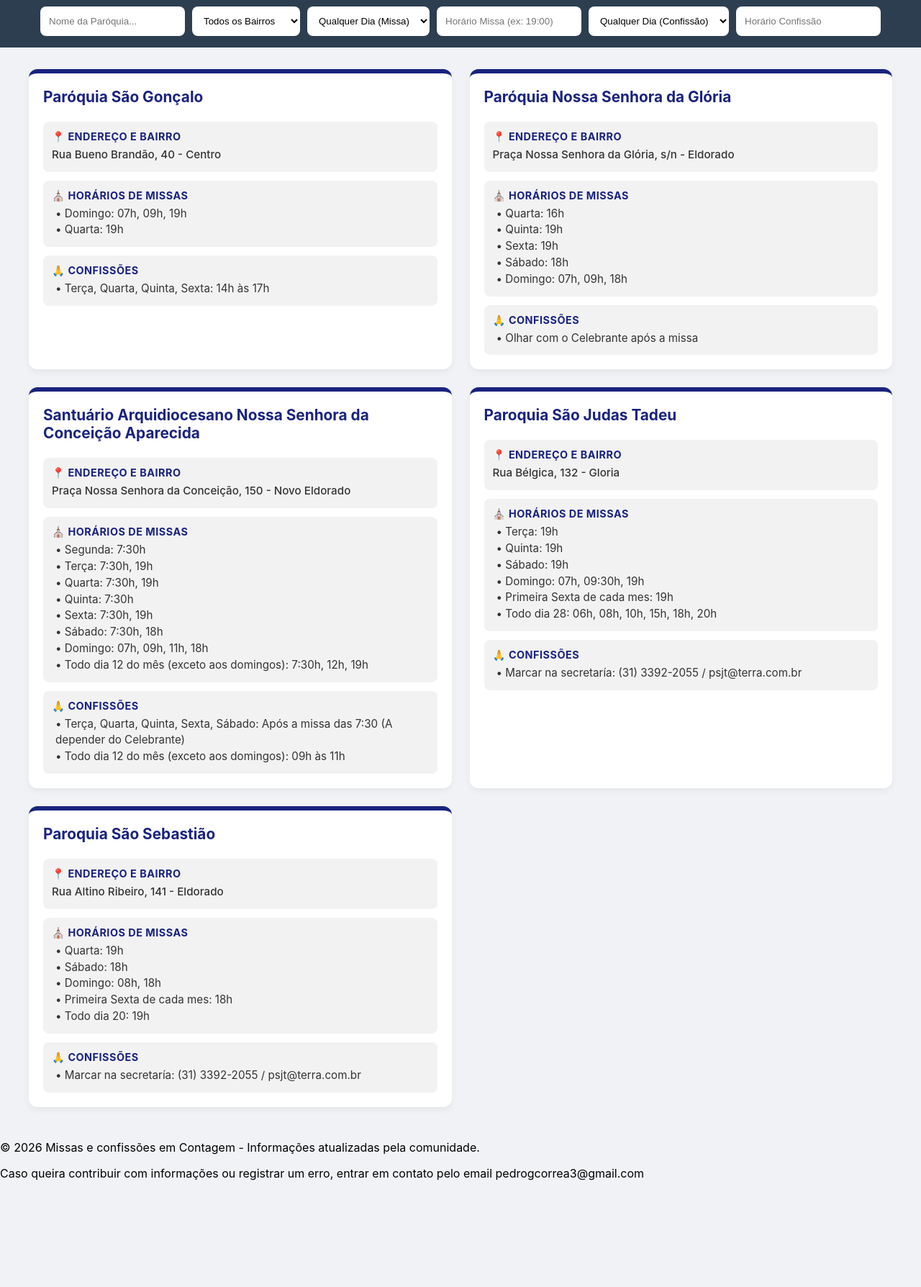
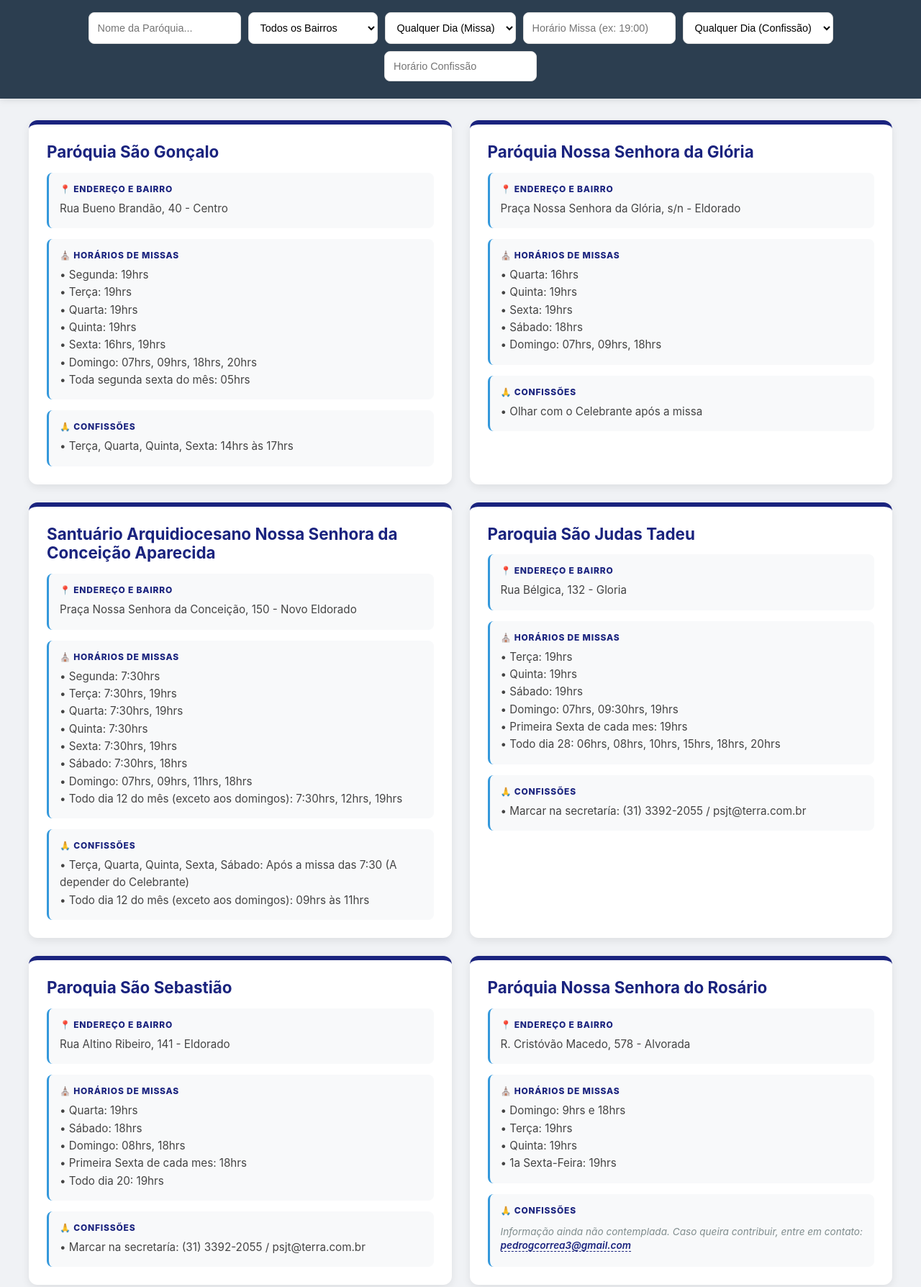
Before and after one commit to PedroGCorrea/Missas-e-Confissoes-em-Contagem, a plain HTML site: page index.html in a window 1280 px wide. Shown: the part 165-1953 px from the top of the page at 72% size. Before the commit the page ends 1821 px from the top, so only its background shows below. Drawn offline with Linux system fonts and the light colour scheme.

Commit message:
JSON update and upgrade js

```diff
--- a/database.json
+++ b/database.json
@@ -4,11 +4,16 @@
         "bairro": "Centro",
         "endereco": "Rua Bueno Brandão, 40",
         "missas": [
-            "Domingo: 07h, 09h, 19h",
-            "Quarta: 19h"
+            "Segunda: 19hrs",
+            "Terça: 19hrs",
+            "Quarta: 19hrs",
+            "Quinta: 19hrs",
+            "Sexta: 16hrs, 19hrs",
+            "Domingo: 07hrs, 09hrs, 18hrs, 20hrs",
+            "Toda segunda sexta do mês: 05hrs"
         ],
         "confissoes": [
-            "Terça, Quarta, Quinta, Sexta: 14h às 17h"
+            "Terça, Quarta, Quinta, Sexta: 14hrs às 17hrs"
         ]
     },
     {
@@ -16,11 +21,11 @@
         "bairro": "Eldorado",
         "endereco": "Praça Nossa Senhora da Glória, s/n",
         "missas": [
-            "Quarta: 16h",
-            "Quinta: 19h",
-            "Sexta: 19h",
-            "Sábado: 18h",
-            "Domingo: 07h, 09h, 18h"
+            "Quarta: 16hrs",
+            "Quinta: 19hrs",
+            "Sexta: 19hrs",
+            "Sábado: 18hrs",
+            "Domingo: 07hrs, 09hrs, 18hrs"
         ],
         "confissoes": [
             "Olhar com o Celebrante após a missa"
@@ -31,18 +36,18 @@
         "bairro": "Novo Eldorado",
         "endereco": "Praça Nossa Senhora da Conceição, 150",
         "missas": [
-            "Segunda: 7:30h",
-            "Terça: 7:30h, 19h",
-            "Quarta: 7:30h, 19h",
-            "Quinta: 7:30h",
-            "Sexta: 7:30h, 19h",
-            "Sábado: 7:30h, 18h",
-            "Domingo: 07h, 09h, 11h, 18h",
-            "Todo dia 12 do mês (exceto aos domingos): 7:30h, 12h, 19h"
+            "Segunda: 7:30hrs",
+            "Terça: 7:30hrs, 19hrs",
+            "Quarta: 7:30hrs, 19hrs",
+            "Quinta: 7:30hrs",
+            "Sexta: 7:30hrs, 19hrs",
+            "Sábado: 7:30hrs, 18hrs",
+            "Domingo: 07hrs, 09hrs, 11hrs, 18hrs",
+            "Todo dia 12 do mês (exceto aos domingos): 7:30hrs, 12hrs, 19hrs"
         ],
         "confissoes": [
             "Terça, Quarta, Quinta, Sexta, Sábado: Após a missa das 7:30 (A depender do Celebrante)",
-            "Todo dia 12 do mês (exceto aos domingos): 09h às 11h"
+            "Todo dia 12 do mês (exceto aos domingos): 09hrs às 11hrs"
         ]
     },
     {
@@ -50,12 +55,12 @@
         "bairro": "Gloria",
         "endereco": "Rua Bélgica, 132",
         "missas": [
-            "Terça: 19h",
-            "Quinta: 19h",
-            "Sábado: 19h",
-            "Domingo: 07h, 09:30h, 19h",
-            "Primeira Sexta de cada mes: 19h",
-            "Todo dia 28: 06h, 08h, 10h, 15h, 18h, 20h"
+            "Terça: 19hrs",
+            "Quinta: 19hrs",
+            "Sábado: 19hrs",
+            "Domingo: 07hrs, 09:30hrs, 19hrs",
+            "Primeira Sexta de cada mes: 19hrs",
+            "Todo dia 28: 06hrs, 08hrs, 10hrs, 15hrs, 18hrs, 20hrs"
         ],
         "confissoes": [
             "Marcar na secretaría: (31) 3392-2055 / psjt@terra.com.br"
@@ -66,14 +71,126 @@
         "bairro": "Eldorado",
         "endereco": "Rua Altino Ribeiro, 141",
         "missas": [
-            "Quarta: 19h",
-            "Sábado: 18h",
-            "Domingo: 08h, 18h",
-            "Primeira Sexta de cada mes: 18h",
-            "Todo dia 20: 19h"
+            "Quarta: 19hrs",
+            "Sábado: 18hrs",
+            "Domingo: 08hrs, 18hrs",
+            "Primeira Sexta de cada mes: 18hrs",
+            "Todo dia 20: 19hrs"
         ],
         "confissoes": [
             "Marcar na secretaría: (31) 3392-2055 / psjt@terra.com.br"
         ]
+    },
+    {
+        "nome": "Paróquia Nossa Senhora do Rosário",
+        "bairro": "Alvorada",
+        "endereco": "R. Cristóvão Macedo, 578",
+        "missas": [
+            "Domingo: 9hrs e 18hrs",
+            "Terça: 19hrs",
+            "Quinta: 19hrs",
+            "1a Sexta-Feira: 19hrs"
+        ],
+        "confissoes": []
+    },
+    {
+        "nome": "Paróquia Nossa Senhora das Dores",
+        "bairro": "Santa Helena",
+        "endereco": "R. Antônio de Pádua Pinto, 355",
+        "missas": [
+            "Domingo: 07hrs e 19:30hrs",
+            "Sexta: 19:30hrs"
+        ],
+        "confissoes": []
+    },
+    {
+        "nome": "Paróquia Jesus Operário",
+        "bairro": "Petrolândia",
+        "endereco": "R. Refinária Duque de Caxias, 161",
+        "missas": [
+            "2º, 4º e 5º domingos: 07hrs",
+            "Domingo: 9hrs",
+            "1º e 3º domingos: 19:30hrs",
+            "Quinta-Feira: 19:30hrs"
+        ],
+        "confissoes": []
+    },
+    {
+        "nome": "Paróquia Santa Edwiges e São Norberto",
+        "bairro": "Bela Vista",
+        "endereco": "R. Des. Luciano Souza Lima, 260",
+        "missas": [
+            "Domingo: 07hrs, 9hrs e 19hrs",
+            "Quinta: 07hrs e 19hrs",
+            "Terça: 19hrs"
+        ],
+        "confissoes": []
+    },
+    {
+        "nome": "Paróquia São Domingos",
+        "bairro": "Nova Contagem",
+        "endereco": "R. Vl | 37, 275",
+        "missas": [
+            "Domingo: 08hrs e 18hrs",
+            "Quarta: 19:30hrs"
+        ],
+        "confissoes": []
+    },
+    {
+        "nome": "Paróquia Bom Jesus do Amparo",
+        "bairro": "Parque Sao Joao",
+        "endereco": "R. Gurupi, 229",
+        "missas": [
+            "Domingo: 08hrs, 10hrs e 19hrs",
+            "Quinta e Sexta: 19:30hrs"
+        ],
+        "confissoes": []
+    },
+    {
+        "nome": "Paróquia Nossa Senhora do Perpétuo Socorro",
+        "bairro": "Jardim Bandeirantes",
+        "endereco": "Av. Água Branca, 283",
+        "missas": [
+            "Domingo: 7hrs e 17:30hrs",
+            "Quarta: 19:30hrs",
+            "1a Sexta-Feira: 19:30hrs",
+            "Todo dia 27: 15hrs"
+        ],
+        "confissoes": []
+    },
+    {
+        "nome": "Paróquia Santa Cruz",
+        "bairro": "Santa Cruz",
+        "endereco": "Praça Paris, 130",
+        "missas": [
+            "Domingo: 08hrs, 10hrs e 19hrs",
+            "Sábado: 19hrs",
+            "1a Sexta-Feira: 19hrs",
+            "Quarta-Feira: 19hrs",
+            "Terça-Feira: 15hrs"
+        ],
+        "confissoes": []
+    },
+    {
+        "nome": "Paróquia Santa Maria, Rainha dos Apóstolos",
+        "bairro": "JK",
+        "endereco": "R. Delfim Moreira, 215",
+        "missas": [
+            "Domingo: 08hrs, 10hrs e 18hrs",
+            "Sábado: 18hrs",
+            "Terça, Quinta e Sexta: 19hrs"
+        ],
+        "confissoes": []
+    },
+    {
+        "nome": "Paróquia Cristo Rei",
+        "bairro": "Industrial Itau",
+        "endereco": "R. Oliveira, 192",
+        "missas": [
+            "Domingo: 07:30hrs, 10hrs e 19hrs",
+            "Sábado: 18:30hrs",
+            "Terça à Sexta: 19hrs"
+        ],
+        "confissoes": []
     }
 ]
--- a/logic.js
+++ b/logic.js
@@ -1,11 +1,12 @@
-let paroquias = []
-
+let paroquias = [];
 
 const container = document.getElementById('parishContainer');
 const selectBairro = document.getElementById('filterBairro');
-
 const btnToggle = document.getElementById('btnToggleFilters');
 const filterGroup = document.getElementById('filterGroup');
+
+// Template para informações ausentes
+const MSG_AUSENTE = `<span class="info-missing">Informação ainda não contemplada. Caso queira contribuir, entre em contato: <a href="mailto:pedrogcorrea3@gmail.com">pedrogcorrea3@gmail.com</a></span>`;
 
 
 async function carregarDados() {
@@ -14,9 +15,8 @@ async function carregarDados() {
         paroquias = await resposta.json();
         console.log("Dados carregados com sucesso:", paroquias);
 
-        // ORDEM IMPORTANTE:
-        popularBairros(); // Primeiro cria as opções de bairro
-        render();         // Depois mostra as paróquias na tela
+        popularBairros();
+        render();
     } catch (erro) {
         console.error("Erro ao carregar os dados:", erro);
     }
@@ -24,10 +24,10 @@ async function carregarDados() {
 
 function popularBairros() {
     const selectBairro = document.getElementById('filterBairro');
-    // Limpa o select antes de popular (caso já tenha algo)
     selectBairro.innerHTML = '<option value="">Todos os Bairros</option>';
 
-    const bairrosUnicos = [...new Set(paroquias.map(p => p.bairro))].sort();
+    // Filtra bairros que não estão vazios para não criar opção em branco no select
+    const bairrosUnicos = [...new Set(paroquias.map(p => p.bairro).filter(b => b !== ""))].sort();
 
     bairrosUnicos.forEach(bairro => {
         const option = document.createElement('option');
@@ -36,6 +36,7 @@ function popularBairros() {
         selectBairro.appendChild(option);
     });
 }
+
 function render() {
     const nomeVal = document.getElementById('filterNome').value.toLowerCase();
     const bairroVal = document.getElementById('filterBairro').value;
@@ -58,8 +59,22 @@ function render() {
     });
 
     filtradas.forEach(p => {
-        const missasFormatadas = p.missas.map(horario => `• ${horario}`).join('<br>');
-        const confissoesFormatadas = p.confissoes.map(horario => `• ${horario}`).join('<br>');
+        // Lógica para formatar listas ou exibir o template
+        const missasFormatadas = p.missas.length > 0
+            ? p.missas.map(horario => `• ${horario}`).join('<br>')
+            : MSG_AUSENTE;
+
+        const confissoesFormatadas = p.confissoes.length > 0
+            ? p.confissoes.map(horario => `• ${horario}`).join('<br>')
+            : MSG_AUSENTE;
+
+        // Lógica para endereço e bairro
+        let localizacao = "";
+        if (!p.endereco && !p.bairro) {
+            localizacao = MSG_AUSENTE;
+        } else {
+            localizacao = `${p.endereco ? p.endereco : ''}${p.endereco && p.bairro ? ' - ' : ''}${p.bairro}`;
+        }
 
         const div = document.createElement('div');
         div.className = 'card';
@@ -68,7 +83,7 @@ function render() {
 
         <div class="info-box">
             <span class="section-title">📍 Endereço e Bairro</span>
-            <p class="detalhe">${p.endereco ? p.endereco + ' - ' : ''}${p.bairro}</p>
+            <p class="detalhe">${localizacao}</p>
         </div>
 
         <div class="info-box">
@@ -91,8 +106,6 @@ document.querySelectorAll('.filter-group input, .filter-group select').forEach(e
 
 btnToggle.addEventListener('click', () => {
     filterGroup.classList.toggle('active');
-
-    // Opcional: Mudar o texto do botão quando aberto
     if (filterGroup.classList.contains('active')) {
         btnToggle.textContent = "🔼 Fechar Filtros";
     } else {
--- a/style.css
+++ b/style.css
@@ -1,177 +1,193 @@
+/* ==========================================================================
+   1. CONFIGURAÇÕES GERAIS
+   ========================================================================== */
 body {
     font-family: 'Inter', sans-serif;
     margin: 0;
     background-color: #f0f2f5;
+    color: #333;
 }
 
 header {
     background-color: #2c3e50;
     color: white;
-    padding: 1rem;
+    padding: 1.5rem 1rem;
     text-align: center;
     position: sticky;
-    /* Mantém o topo visível ao rolar */
     top: 0;
     z-index: 1000;
+    box-shadow: 0 2px 10px rgba(0, 0, 0, 0.1);
 }
 
+/* ==========================================================================
+   2. SISTEMA DE FILTROS
+   ========================================================================== */
 .filter-group {
     display: flex;
     gap: 10px;
     justify-content: center;
     flex-wrap: wrap;
     margin-top: 20px;
+    transition: all 0.3s ease;
 }
 
-.filter-group input {
+.filter-group input,
+.filter-group select {
     padding: 12px;
     border-radius: 8px;
-    border: none;
-    min-width: 200px;
+    border: 1px solid #ddd;
+    background: white;
+    font-size: 0.9rem;
+    min-width: 180px;
+    outline: none;
 }
 
+.filter-group input:focus,
+.filter-group select:focus {
+    border-color: #1a237e;
+    box-shadow: 0 0 0 2px rgba(26, 35, 126, 0.1);
+}
+
+.mobile-toggle {
+    background: #3498db;
+    color: white;
+    border: none;
+    padding: 12px 20px;
+    border-radius: 8px;
+    margin-bottom: 10px;
+    cursor: pointer;
+    width: 100%;
+    font-weight: bold;
+    font-size: 1rem;
+    display: none;
+    /* Escondido por padrão, aparece no mobile */
+}
+
+/* ==========================================================================
+   3. LAYOUT DA GRADE (GRID)
+   ========================================================================== */
 #parishContainer {
     display: grid;
     grid-template-columns: repeat(2, 1fr);
-    /* Listagem 2 em 2 */
     gap: 25px;
     padding: 30px;
     max-width: 1200px;
     margin: 0 auto;
 }
 
+/* ==========================================================================
+   4. CARD DA PARÓQUIA
+   ========================================================================== */
 .card {
     background: white;
-    padding: 20px;
+    padding: 25px;
     border-radius: 12px;
-    box-shadow: 0 4px 10px rgba(0, 0, 0, 0.05);
+    box-shadow: 0 4px 12px rgba(0, 0, 0, 0.08);
     border-top: 6px solid #1a237e;
     display: flex;
     flex-direction: column;
-    gap: 12px;
-    /* Espaço entre os blocos cinzas */
+    gap: 15px;
 }
 
-.bairro-tag {
-    color: #666;
-    font-size: 0.95rem;
-    margin-bottom: 20px;
+.card h2 {
+    color: #1a237e;
+    margin: 0;
+    font-size: 1.4rem;
+    line-height: 1.2;
 }
 
-.info-section {
-    margin-bottom: 15px;
+.info-box {
+    background-color: #f8f9fa;
+    padding: 15px;
+    border-radius: 8px;
+    border-left: 3px solid #3498db;
 }
 
 .section-title {
     display: block;
-    font-weight: bold;
+    font-weight: 800;
     color: #1a237e;
     font-size: 0.75rem;
     text-transform: uppercase;
-    letter-spacing: 0.5px;
-    margin-bottom: 5px;
+    letter-spacing: 0.8px;
+    margin-bottom: 8px;
 }
 
+.detalhe,
 .horarios-list {
+    margin: 0;
+    color: #444;
+    font-size: 0.95rem;
     line-height: 1.6;
-    /* Aumenta o espaço entre as linhas dos horários */
-    font-size: 1rem;
-    color: #444;
-    padding-left: 5px;
 }
 
+/* ==========================================================================
+   5. TEMPLATE DE INFORMAÇÃO AUSENTE
+   ========================================================================== */
+.info-missing {
+    display: block;
+    font-size: 0.85rem;
+    color: #7f8c8d;
+    font-style: italic;
+    line-height: 1.4;
+    padding: 5px 0;
+}
 
-@media (min-width: 769px) {
-    .filter-group {
-        display: flex;
-        flex-wrap: wrap;
-        gap: 10px;
-        justify-content: center;
-    }
+.info-missing a {
+    color: #1a237e;
+    text-decoration: none;
+    font-weight: 600;
+    border-bottom: 1px dashed #1a237e;
+}
 
-    .filter-group input,
-    .filter-group select {
-        width: auto;
-        min-width: 150px;
+.info-missing a:hover {
+    color: #34495e;
+    border-bottom-style: solid;
+}
+
+/* ==========================================================================
+   6. RESPONSIVIDADE
+   ========================================================================== */
+
+/* Tablet e Desktop Pequeno */
+@media (max-width: 1024px) {
+    #parishContainer {
+        gap: 20px;
+        padding: 20px;
     }
 }
 
-/* Ajuste no Container para Mobile */
+/* Mobile */
 @media (max-width: 768px) {
+    .mobile-toggle {
+        display: block;
+    }
+
     #parishContainer {
         grid-template-columns: 1fr;
-        /* 1 card por linha no celular */
         padding: 15px;
         gap: 15px;
     }
 
     header {
-        padding: 0.5rem;
-        /* Menor preenchimento */
+        padding: 1rem;
     }
 
-    /* Garante que o grupo de filtros não estoure a tela se for muito grande */
+    .filter-group {
+        display: none;
+        /* Esconde filtros no mobile por padrão */
+        flex-direction: column;
+    }
+
     .filter-group.active {
+        display: flex;
         max-height: 70vh;
         overflow-y: auto;
-        /* Permite rolar os filtros se necessário */
         padding-bottom: 20px;
     }
+
+    .filter-group input,
+    .filter-group select {
+        width: 100%;
+    }
 }
-
-/* Estilo do Endereço dentro do card */
-.detalhe {
-    font-weight: 500;
-    color: #2c3e50;
-}
-
-.filter-group select {
-    padding: 12px;
-    border-radius: 8px;
-    border: none;
-    background: white;
-    cursor: pointer;
-    min-width: 150px;
-}
-
-.card h2 {
-    color: #1a237e;
-    margin: 0 0 10px 0;
-    font-size: 1.3rem;
-}
-
-.info-box {
-    background-color: #f2f2f2;
-    /* Cinza claro */
-    padding: 12px;
-    border-radius: 8px;
-}
-
-.info-box span {
-    display: block;
-    font-weight: bold;
-    font-size: 0.9rem;
-    color: #1a237e;
-    margin-bottom: 5px;
-}
-
-.detalhe,
-.horarios-list {
-    margin: 0;
-    color: #333;
-    font-size: 0.95rem;
-    line-height: 1.5;
-}
-
-.mobile-toggle {
-    display: none;
-    background: #3498db;
-    color: white;
-    border: none;
-    padding: 10px 20px;
-    border-radius: 5px;
-    margin-bottom: 10px;
-    cursor: pointer;
-    width: 100%;
-    font-weight: bold;
-}
```
